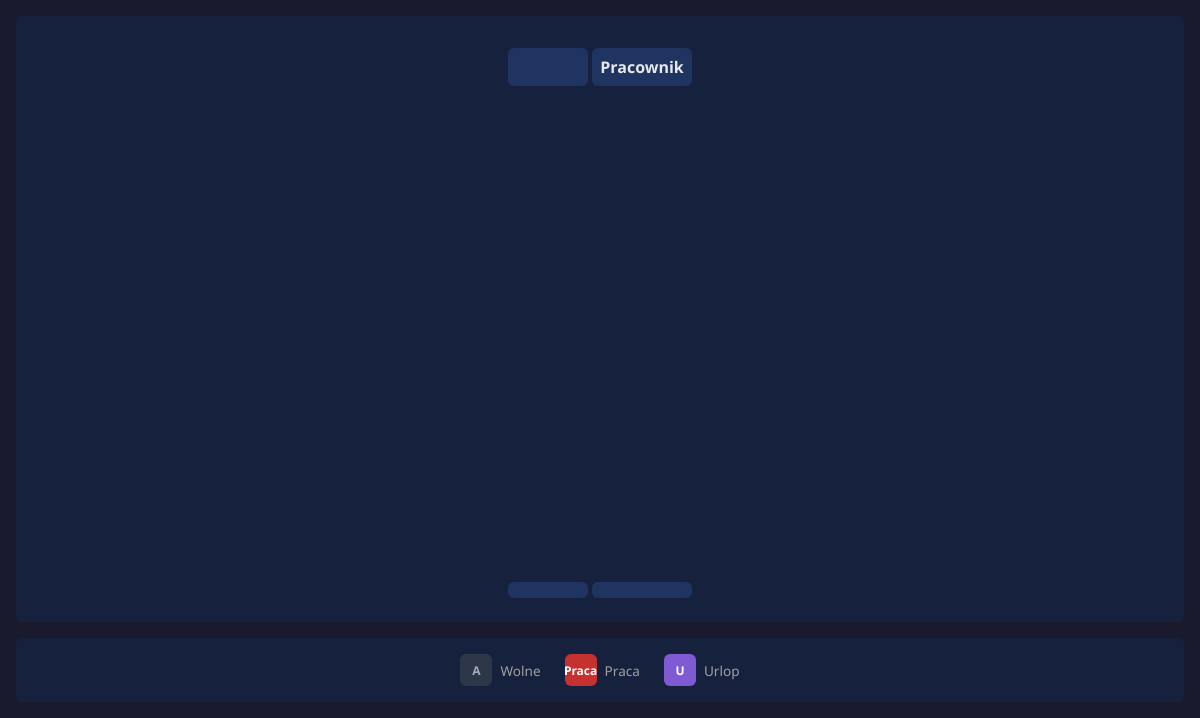
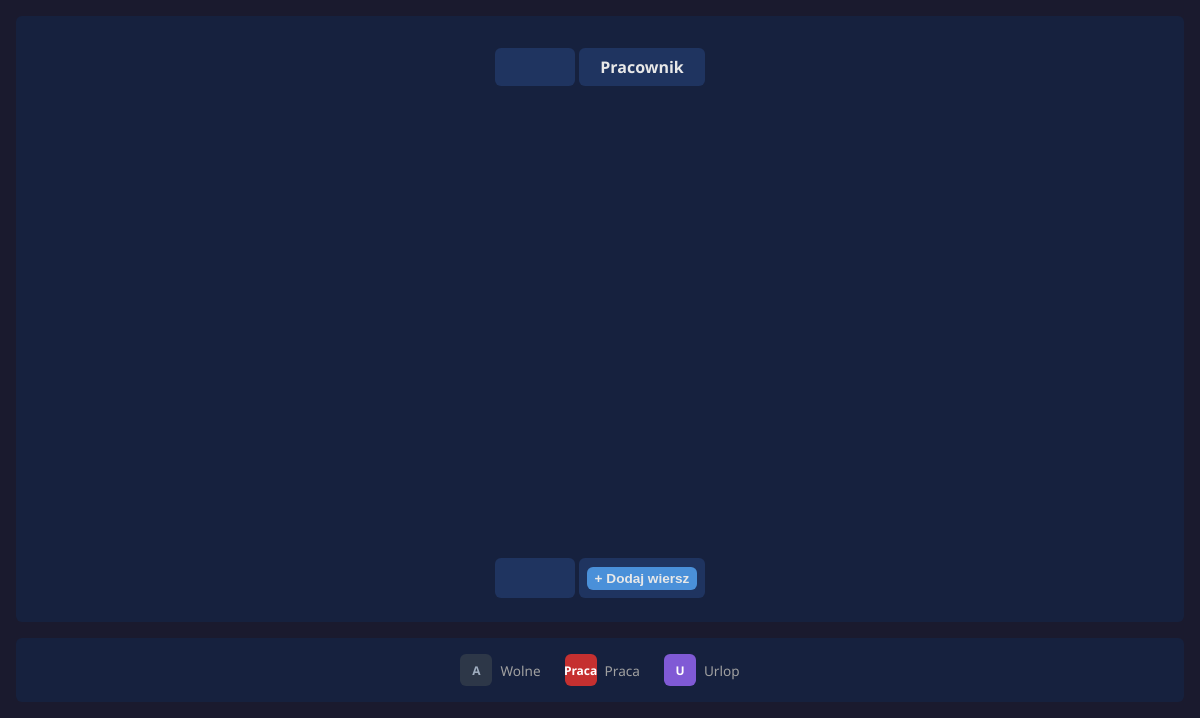
Before and after one commit to zachariaszblazej/InteraktywnyGrafikPlaner, an Electron app: page src/renderer/index.html in a window 1200 px wide. Shown: the part 82-800 px from the top of the page. Drawn offline with Linux system fonts and the light colour scheme; no server answers.

Commit message:
przycisk dodaj wiersz przeniesiony

```diff
--- a/src/renderer/index.html
+++ b/src/renderer/index.html
@@ -20,9 +20,6 @@
                 </button>
                 <button id="btn-redo" class="toolbar-btn" title="Dalej (Ctrl+Y)" disabled>
                     ↷ Dalej
-                </button>
-                <button id="btn-add-row" class="toolbar-btn btn-primary" title="Dodaj nowy wiersz">
-                    + Dodaj wiersz
                 </button>
             </div>
         </header>
@@ -47,7 +44,11 @@
                 <tfoot>
                     <tr class="praca-count-row">
                         <td class="row-controls-header"></td>
-                        <td class="row-header-cell footer-label"></td>
+                        <td class="row-header-cell footer-label">
+                            <button id="btn-add-row" class="btn-add-row" title="Dodaj nowy wiersz">
+                                + Dodaj wiersz
+                            </button>
+                        </td>
                         <!-- Liczniki - generowane dynamicznie -->
                     </tr>
                 </tfoot>
--- a/src/renderer/styles.css
+++ b/src/renderer/styles.css
@@ -387,8 +387,25 @@ body {
 }
 
 .footer-label {
-    text-align: right !important;
+    text-align: left !important;
     color: var(--text-muted);
+}
+
+.btn-add-row {
+    padding: var(--spacing-xs) var(--spacing-sm);
+    background-color: var(--primary-color);
+    color: var(--text-color);
+    border: none;
+    border-radius: var(--border-radius);
+    cursor: pointer;
+    font-size: 0.85rem;
+    font-weight: 600;
+    transition: all 0.2s ease;
+    white-space: nowrap;
+}
+
+.btn-add-row:hover {
+    background-color: var(--primary-hover);
 }
 
 .praca-count {
```
